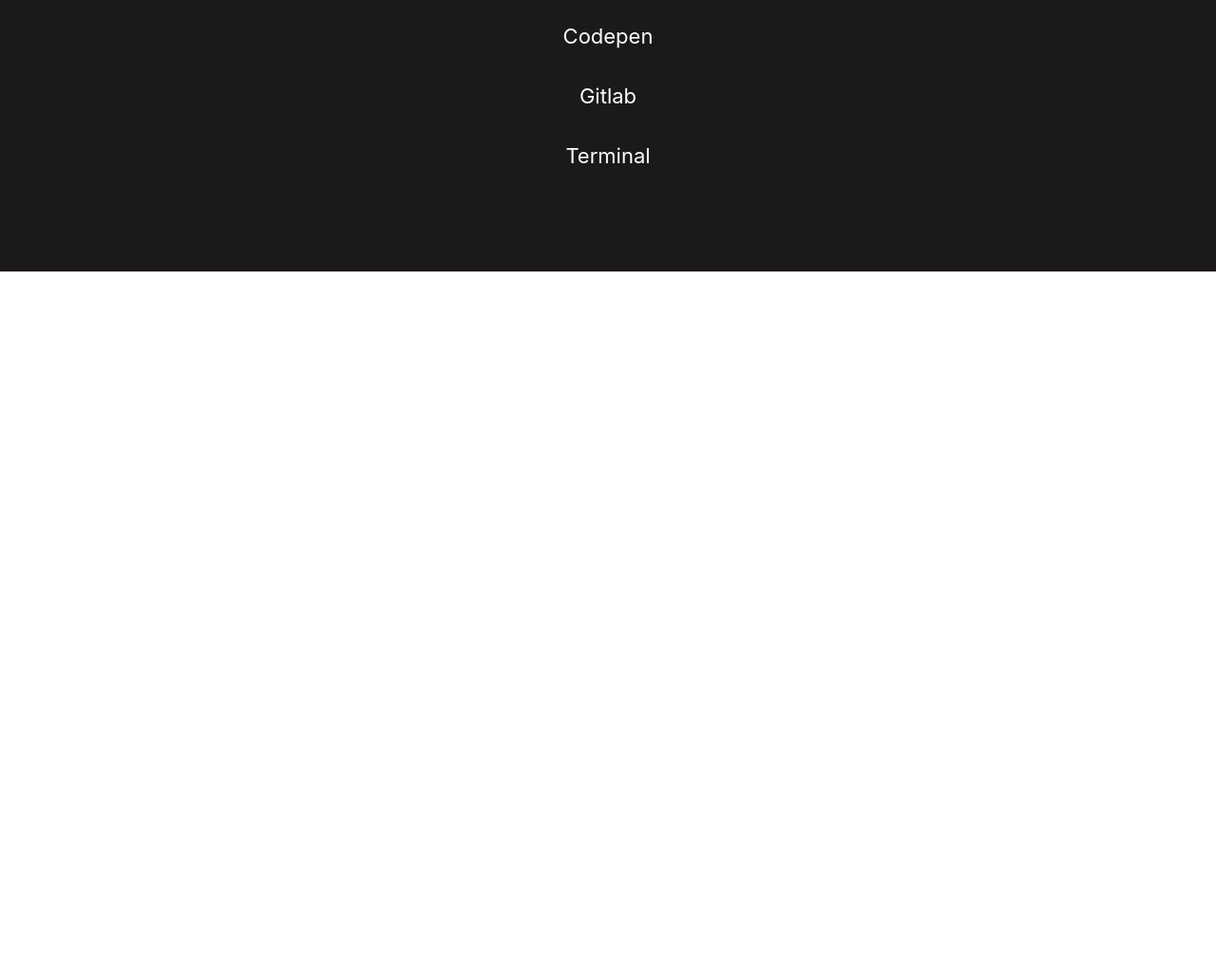
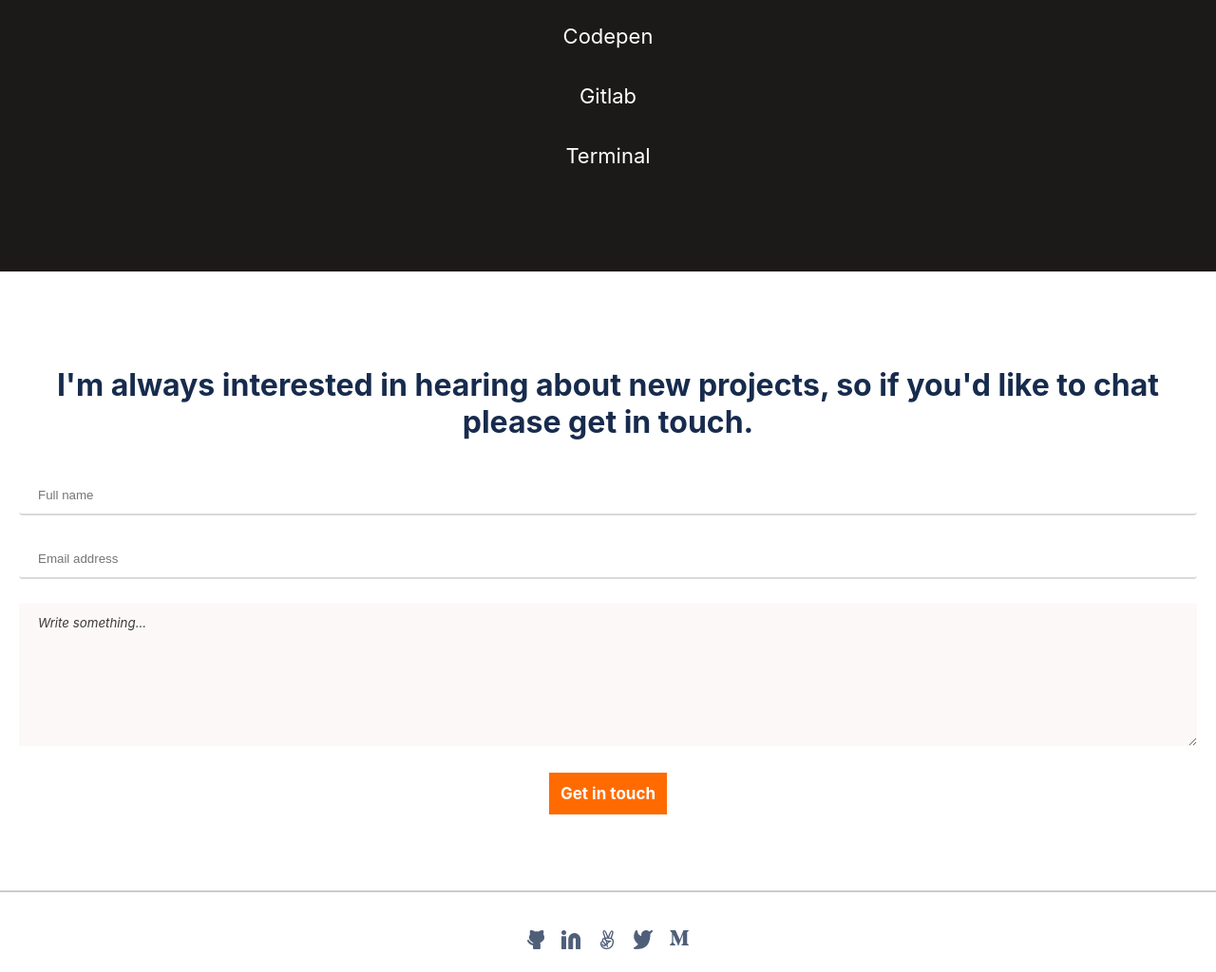
Before and after one commit to unorjikingsley/Portfolio-Website, a website: page index.html in a window 1280 px wide. Shown: the part 5686-6710 px from the top of the page at 95% size. Before the commit the page ends 5972 px from the top, so only its background shows below. Drawn offline with Linux system fonts and the light colour scheme.

Commit message:
Added the form section to my code

```diff
--- a/index.html
+++ b/index.html
@@ -200,6 +200,35 @@
                 </div>
             </div>
     </section>
+
+    <section class="reach">
+        <h1 class="int">I'm always interested in hearing about new projects, so if you'd like to chat please get in
+            touch.</h1>
+        <form action="https://formspree.io/f/{form_id}" method="post">
+            <label for="name"></label>
+            <input type="text" id="name" name="name" placeholder="Full name" maxlength="30" required>
+
+            <label for="email"></label>
+            <input type="email" id="email" name="email" placeholder="Email address" required>
+
+            <label for="message"></label>
+            <textarea id="message" name="message" placeholder="Write something..." maxlength="500" required></textarea>
+
+            <input type="submit" value="Get in touch">
+        </form>
+
+        <div class="line2"></div>
+    </section>
+
+    <footer class="social-icons">
+        <ul id="icons">
+            <li class="github"><a href="#"><img src="./images/1.png" alt="github"></a></li>
+            <li class="linkedin"><a href="#"><img src="./images/2.png" alt="linkedln"></a></li>
+            <li class="angellist"><a href="#"><img src="./images/3.png" alt="angelist"></a></li>
+            <li class="twitter"><a href="#"><img src="./images/4.png" alt="twitter"></a></li>
+            <li class="facebook"><a href="#"><img src="./images/5.png" alt="facebook"></a></li>
+        </ul>
+    </footer>
 </body>
 
 </html>
--- a/package.json
+++ b/package.json
@@ -18,7 +18,7 @@
   },
   "homepage": "https://github.com/unorjikingsley/Portfolio-Website#readme",
   "devDependencies": {
-    "hint": "^7.1.5",
+    "hint": "^7.1.6",
     "stylelint": "^13.13.1",
     "stylelint-config-standard": "^21.0.0",
     "stylelint-csstree-validator": "^1.9.0",
--- a/styles.css
+++ b/styles.css
@@ -275,7 +275,7 @@
 }
 
 .lang {
-  display: flex;
+  /* display: flex; */
   margin-bottom: 12px;
   gap: 12px;
   width: 247px;
@@ -422,3 +422,108 @@
   text-align: center;
   color: #fff;
 }
+
+.reach {
+  margin-top: 100px;
+}
+
+.int {
+  color: #172b4d;
+  font-family: 'Inter', sans-serif;
+  font-weight: 700;
+  font-size: 32px;
+  text-align: center;
+  padding: 0 20px 0 20px;
+}
+
+form {
+  display: flex;
+  flex-direction: column;
+  justify-content: center;
+  align-items: center;
+  margin: 20px;
+}
+
+label {
+  margin-top: 10px;
+}
+
+input[type='text'],
+input[type='email'] {
+  width: 100%;
+  padding: 12px 20px;
+  margin: 8px 0;
+  box-sizing: border-box;
+  border: none;
+  border-bottom: 2px solid #dbd8d7;
+  border-radius: 4px;
+  background-color: transparent;
+  resize: none;
+}
+
+textarea {
+  height: 150px;
+  background-color: #fbf8f7;
+  border: #fbf8f7;
+  width: 100%;
+  padding: 12px 20px;
+  margin: 8px 0;
+  box-sizing: border-box;
+  color: black;
+}
+
+textarea::placeholder {
+  color: #3c3a39;
+  font-style: italic;
+  font-weight: 400;
+  font-family: 'Inter', sans-serif;
+}
+
+input[type='submit'] {
+  background-color: #ff6b00;
+  color: white;
+  padding: 12px;
+  border: none;
+  cursor: pointer;
+  letter-spacing: 0.03;
+  font-family: 'Inter', sans-serif;
+  font-style: normal;
+  font-weight: 700;
+  font-size: 17px;
+  margin-top: 20px;
+  transition: all 0.3s ease;
+}
+
+input[type='submit']:hover {
+  background-color: #172b4d;
+  color: #ff6b00;
+}
+
+.line2 {
+  border: 1px #2121213a solid;
+  margin: 80px 0 40px 0;
+}
+
+#id ul {
+  display: flex;
+  gap: 20px;
+  list-style: none;
+  align-items: center;
+  justify-content: center;
+  text-align: center;
+}
+
+.social-icons {
+  display: flex;
+  justify-content: center;
+  align-items: center;
+  margin: 20px;
+}
+
+#icons {
+  display: flex;
+  list-style: none;
+  padding: 0;
+  margin: 0;
+  gap: 18px;
+}
```
Also changed, not shown: 1 other file.
